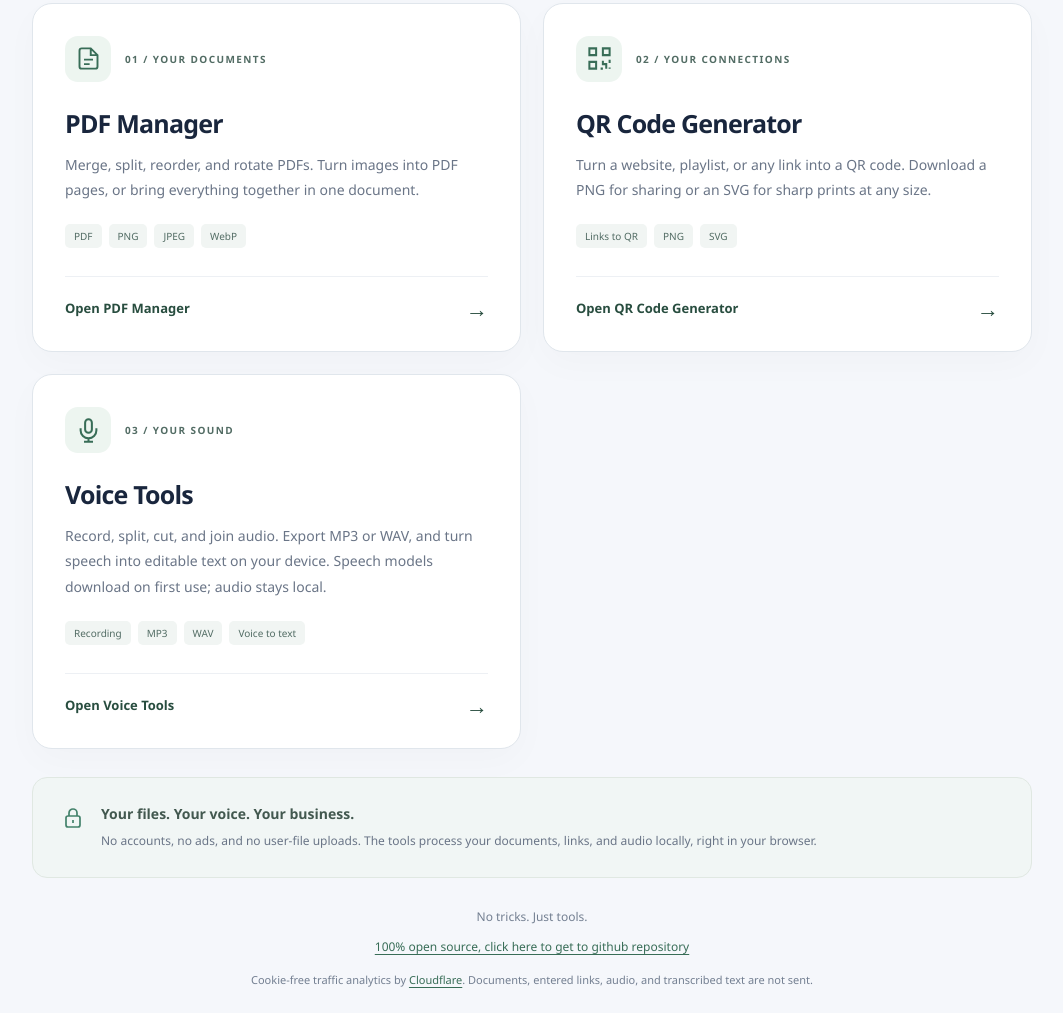
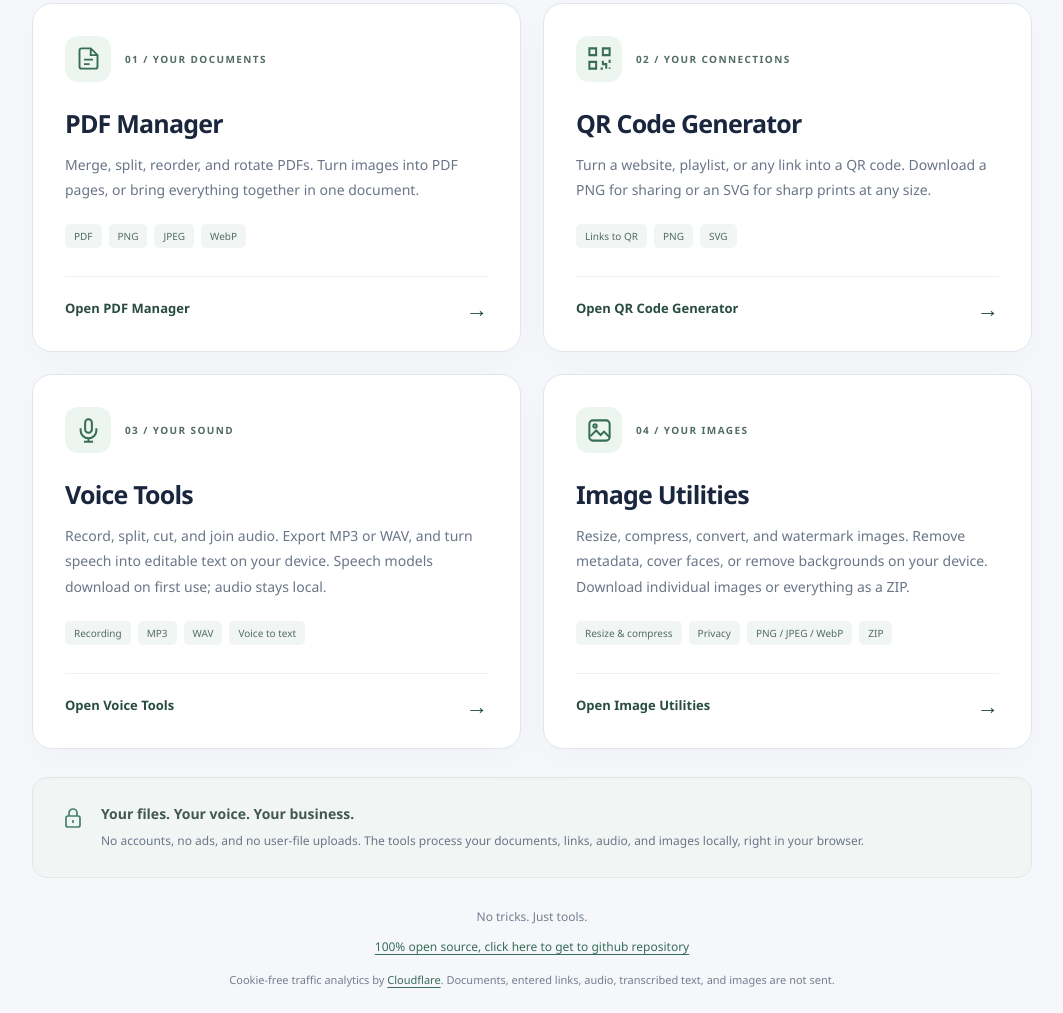
Before and after one commit to jlavista/just-tools, a plain HTML site: page index.html in a window 1280 px wide. Shown: the part 491-1504 px from the top of the page, without its empty margins (108-1171 px from the left). Drawn offline with Linux system fonts and the light colour scheme.

Commit message:
Add Image Utilities to the JustTools directory
Add the fourth published tool, its image-processing features, and website/source links while retaining the existing tools and analytics setup.

Co-authored-by: Copilot <223556219+Copilot@users.noreply.github.com>
Copilot-Session: ed4bf19a-c784-4f31-9558-6392ec76ae2d

```diff
--- a/index.html
+++ b/index.html
@@ -3,7 +3,7 @@
 <head>
   <meta charset="utf-8">
   <meta name="viewport" content="width=device-width, initial-scale=1">
-  <meta name="description" content="JustTools: free browser tools for PDFs, QR codes, audio editing, and voice to text. No ads or user-file uploads.">
+  <meta name="description" content="JustTools: free browser tools for PDFs, QR codes, audio editing, voice to text, and image utilities. No ads or user-file uploads.">
   <meta name="theme-color" content="#f5f7fb">
   <title>JustTools &mdash; 100% free, No ads, all happen on the browsers, 100% private, No uploads. No tricks. Just tools.</title>
   <link rel="icon" href="icon.svg" type="image/svg+xml">
@@ -34,7 +34,7 @@
     <section class="tools" aria-labelledby="tools-title">
       <div class="section-heading">
         <h2 id="tools-title">Find your next shortcut.</h2>
-        <span class="badge">3 TOOLS. ZERO FUSS.</span>
+        <span class="badge">4 TOOLS. ZERO FUSS.</span>
       </div>
       <div class="tool-grid">
         <a class="tool-card" href="https://jlavista.github.io/pdf-manager/"
@@ -91,6 +91,26 @@
           </div>
           <span class="tool-cta">Open Voice Tools <span aria-hidden="true">&rarr;</span></span>
         </a>
+
+        <a class="tool-card" href="https://jlavista.github.io/image-utilities/"
+          aria-labelledby="image-title" aria-describedby="image-description">
+          <div class="tool-top">
+            <span class="tool-icon" aria-hidden="true">
+              <svg viewBox="0 0 24 24" fill="none" stroke="currentColor" stroke-width="1.8">
+                <rect x="3" y="3" width="18" height="18" rx="3"/>
+                <circle cx="8" cy="8" r="1.5"/>
+                <path d="m4 17 5-5 4 4 3-3 5 5"/>
+              </svg>
+            </span>
+            <span class="step">04 / YOUR IMAGES</span>
+          </div>
+          <h3 id="image-title">Image Utilities</h3>
+          <p id="image-description">Resize, compress, convert, and watermark images. Remove metadata, cover faces, or remove backgrounds on your device. Download individual images or everything as a ZIP.</p>
+          <div class="tags" aria-label="Image features and download formats">
+            <span>Resize &amp; compress</span><span>Privacy</span><span>PNG / JPEG / WebP</span><span>ZIP</span>
+          </div>
+          <span class="tool-cta">Open Image Utilities <span aria-hidden="true">&rarr;</span></span>
+        </a>
       </div>
     </section>
 
@@ -103,14 +123,14 @@
       </span>
       <div>
         <h2 id="promise-title">Your files. Your voice. Your business.</h2>
-        <p>No accounts, no ads, and no user-file uploads. The tools process your documents, links, and audio locally, right in your browser.</p>
+        <p>No accounts, no ads, and no user-file uploads. The tools process your documents, links, audio, and images locally, right in your browser.</p>
       </div>
     </section>
 
     <footer>
       No tricks. Just tools.
       <a href="https://github.com/jlavista/just-tools" target="_blank" rel="noopener noreferrer">100% open source, click here to get to github repository</a>
-      <p class="analytics-note">Cookie-free traffic analytics by <a href="https://developers.cloudflare.com/web-analytics/" target="_blank" rel="noopener noreferrer">Cloudflare</a>. Documents, entered links, audio, and transcribed text are not sent.</p>
+      <p class="analytics-note">Cookie-free traffic analytics by <a href="https://developers.cloudflare.com/web-analytics/" target="_blank" rel="noopener noreferrer">Cloudflare</a>. Documents, entered links, audio, transcribed text, and images are not sent.</p>
     </footer>
   </main>
   <script type="module" src="https://static.cloudflareinsights.com/beacon.min.js" data-cf-beacon='{"token":"811c6903ca1b4381938fb473ebfc8082"}'></script>
```
Also changed, not shown: 1 other file.
